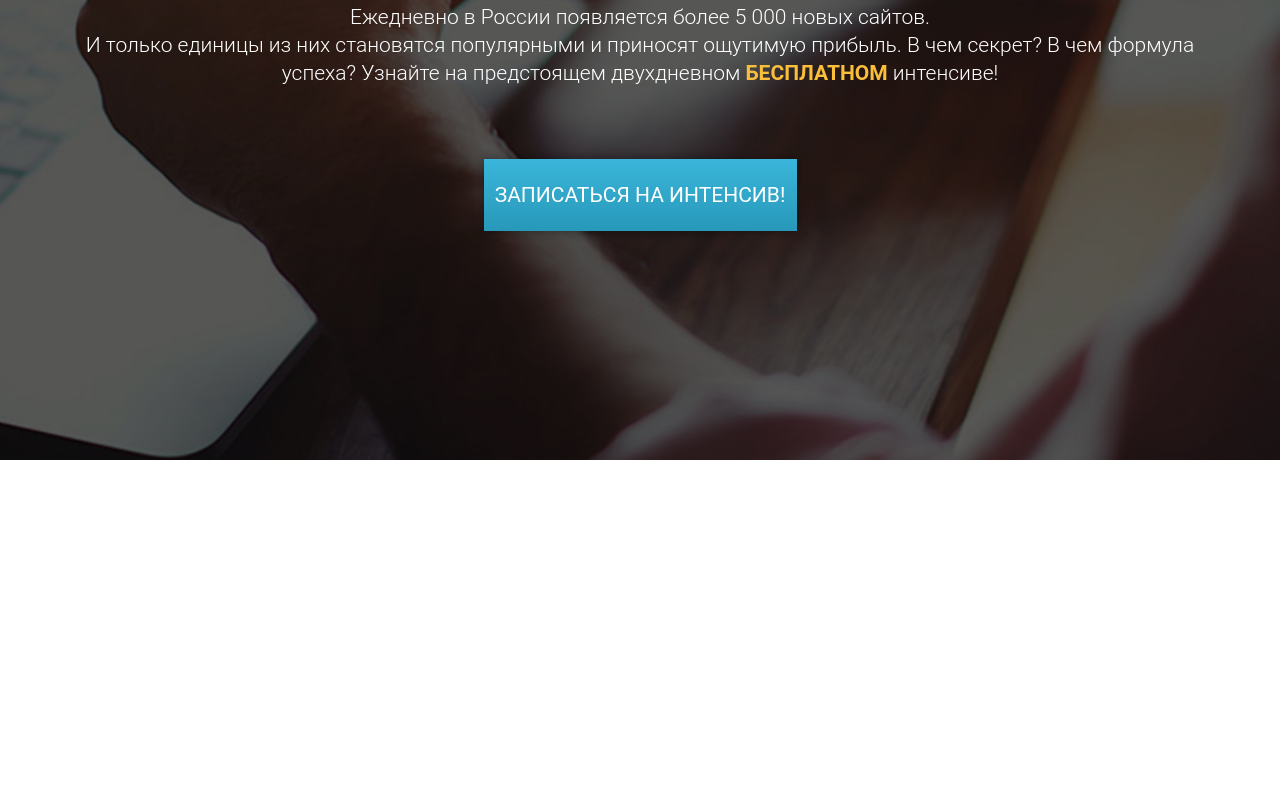
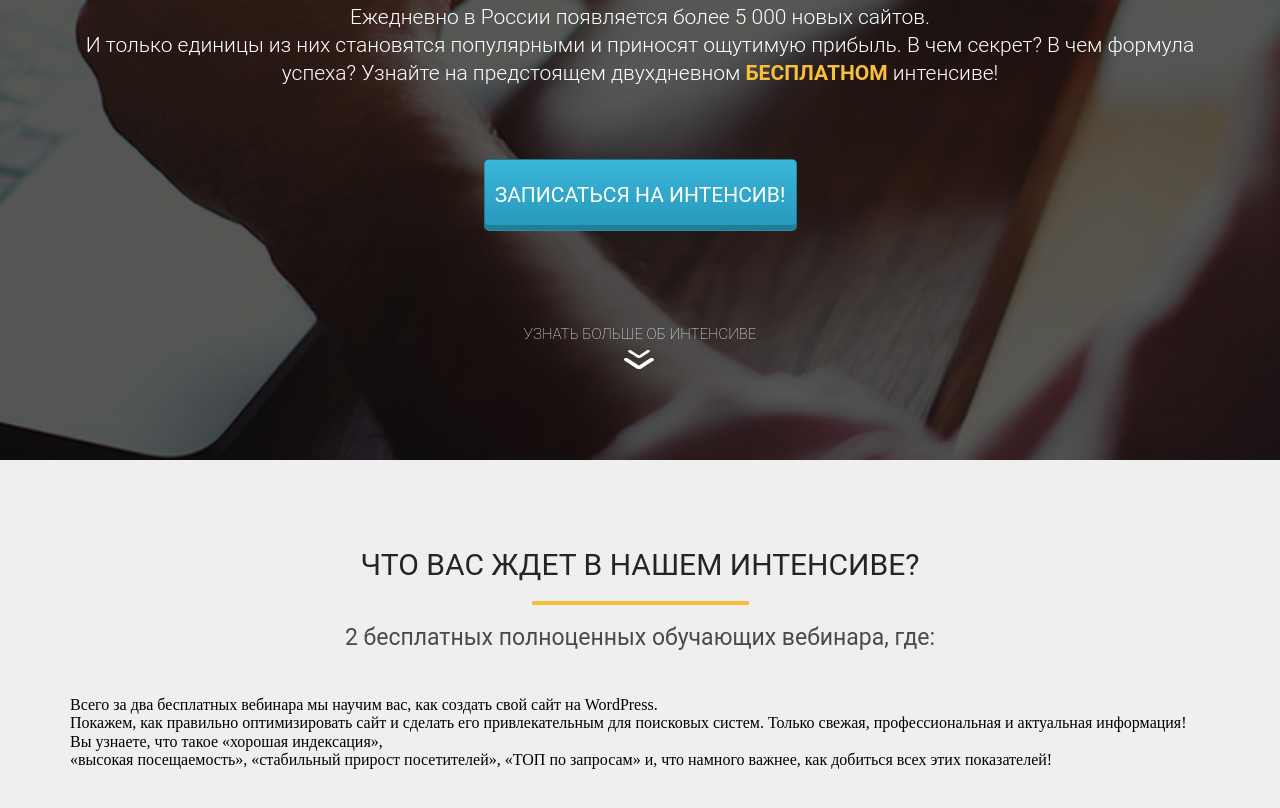
Before and after one commit to varlog762/udeny-wordpress, a plain HTML site: page index.html in a window 1280 px wide. Shown: the part 438-1246 px from the top of the page. Before the commit the page ends 898 px from the top, so only its background shows below. Drawn offline with Linux system fonts and the light colour scheme.

Commit message:
feat: "waiting" section added

```diff
--- a/index.html
+++ b/index.html
@@ -24,16 +24,35 @@
             </div>
             <h2 class="title">Куда сложнее сделать это правильно!</h2>
             <div class="promo_text">Ежедневно в России появляется более 5 000 новых сайтов.<br>И только единицы из них становятся популярными и приносят ощутимую прибыль. В чем секрет? В чем формула успеха? Узнайте на предстоящем двухдневном <span>БЕСПЛАТНОМ</span> интенсиве!</div>
-            <button class="write_btn">Записаться на интенсив!</button>
+            <button class="promo_btn">Записаться на интенсив!</button>
             <div class="more">
-                <div class="more_text"></div>
-                <div class="more_btn"></div>
+                <div class="more_text">узнать больше об интенсиве</div>
+                <div class="more_img"></div>
             </div>
 
         </div>
     </section>
-    <section class="awaits_you">
-        <div class="wrapper"></div>
+    <section class="waiting">
+        <div class="wrapper">
+            <h2 class="waiting_title">Что вас ждет в нашем интенсиве?</h2>
+            <div class="line"></div>
+            <div class="waiting_text">2 бесплатных полноценных обучающих вебинара, где:</div>
+            <div class="waiting_wrapper_container">
+                <div class="waiting_item">
+                    <div class="waiting_item_logo"></div>
+                    <div class="waiting_item_content">Всего за два бесплатных вебинара мы научим вас,
+                        как создать свой сайт на WordPress. </div>
+                </div>
+                <div class="waiting_item">
+                    <div class="waiting_item_logo"></div>
+                    <div class="waiting_item_content">Покажем, как правильно оптимизировать сайт и сделать его привлекательным для поисковых систем. Только свежая, профессиональная и актуальная информация!</div>
+                </div>
+                <div class="waiting_item">
+                    <div class="waiting_item_logo"></div>
+                    <div class="waiting_item_content">Вы узнаете, что такое «хорошая индексация»,<br>«высокая посещаемость», «стабильный прирост посетителей», «ТОП по запросам» и, что намного важнее, как добиться всех этих показателей!</div>
+                </div>
+            </div>
+        </div>
     </section>
     <section class="optimization">
         <div class="wrapper"></div>
--- a/style.scss
+++ b/style.scss
@@ -76,6 +76,7 @@ sans-serif;
 
     .promo_text {
         margin-bottom: 72px;
+        padding: 0 13px;
         font-family: $robo-font;
         font-weight: 300;
         font-size: 21px;
@@ -91,17 +92,87 @@ sans-serif;
         }
     }
 
-    .write_btn {
+    .promo_btn {
         margin-left: calc((100% - 313px)/2);
         margin-bottom: 95px;
         width: 313px;
         height: 72px;
-        border: 0;
+        border: 1px solid rgba(0, 0, 0, 0.23);
         background: linear-gradient(0deg, #2798B9 0%, #3AB6DA 100%);
-        box-shadow: 0px 0px 10px rgba(0, 0, 0, 0.4);
+        box-shadow: inset 0px -5px 0px rgba(0, 0, 0, 0.18);
         font-family: $robo-font;
         font-size: 21px;
         text-transform: uppercase;
         color: #fff;
+        border-radius: 5px;
+
+        &:hover {
+            cursor: pointer;
+        }
+
+        &:active {
+            border: 1px solid #000;
+            border-color: #fff;
+        }
+    }
+
+    .more {
+        margin: 0 auto;
+        width: 264px;
+        height: 52px;
+
+        .more_text {
+            margin-bottom: 5px;
+            font-family: $robo-font;
+            font-style: normal;
+            font-weight: 100;
+            font-size: 15px;
+            text-align: center;
+            text-transform: uppercase;
+            color: #fff;
+        }
+
+        .more_img {
+            margin: 0 auto;
+            width: 34px;
+            height: 23px;
+            background-image: url('/assets/icons/down.png');
+            background-repeat: no-repeat;
+        }
     }
 }
+
+.waiting {
+    padding: 88px 0 75px 0;
+    height: 607px;
+    background-color: #efefef;
+
+    .waiting_title {
+        margin-bottom: 18px;
+        font-family: $robo-font;
+        font-style: normal;
+        font-weight: 400;
+        font-size: 30px;
+        text-align: center;
+        text-transform: uppercase;
+        color: #252525;
+    }
+
+    .line {
+        margin: 0 auto;
+        margin-bottom: 20px;
+        width: 217px;
+        height: 4px;
+        background-color: $yel-col;
+    }
+
+    .waiting_text {
+        margin-bottom: 45px;
+        font-family: $robo-font;
+        font-style: normal;
+        font-weight: 400;
+        font-size: 23px;
+        text-align: center;
+        color: #4A4A4A;
+    }
+}
```
Also changed, not shown: style.css, 1 other file.
